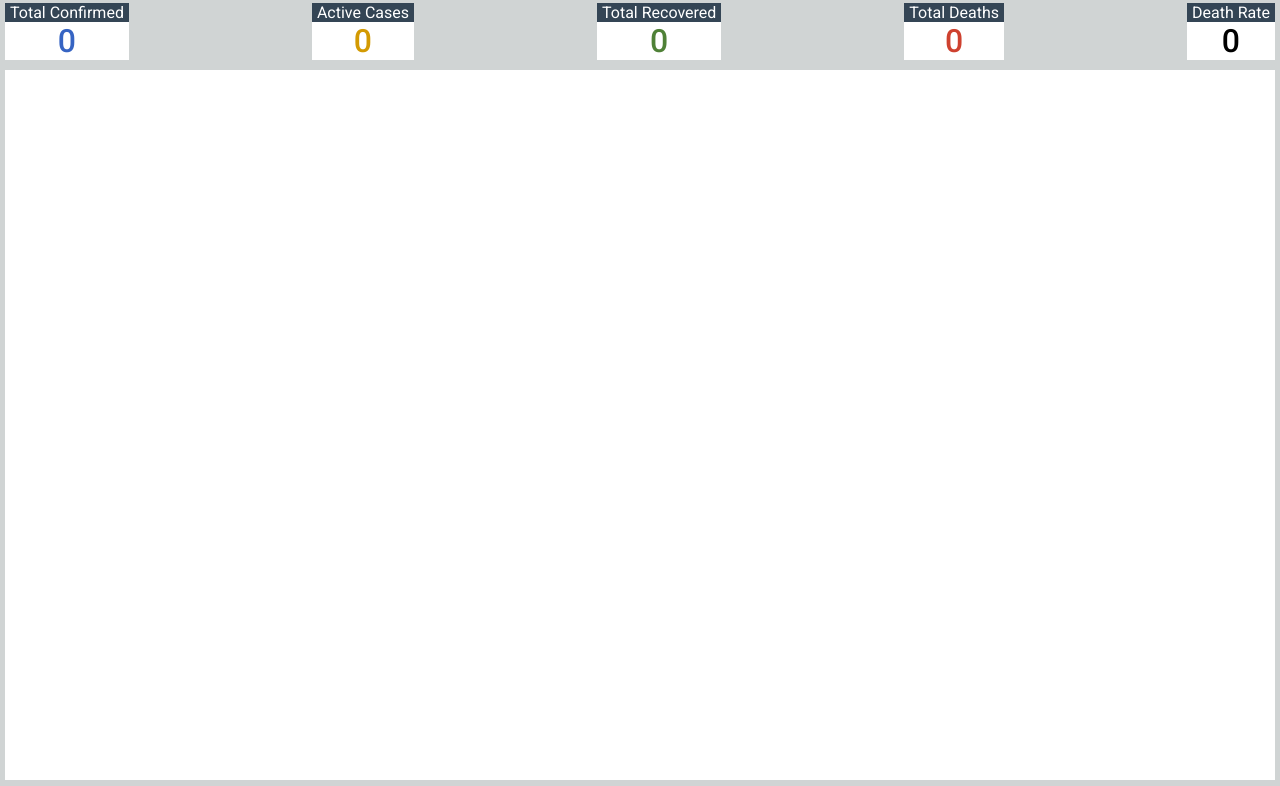
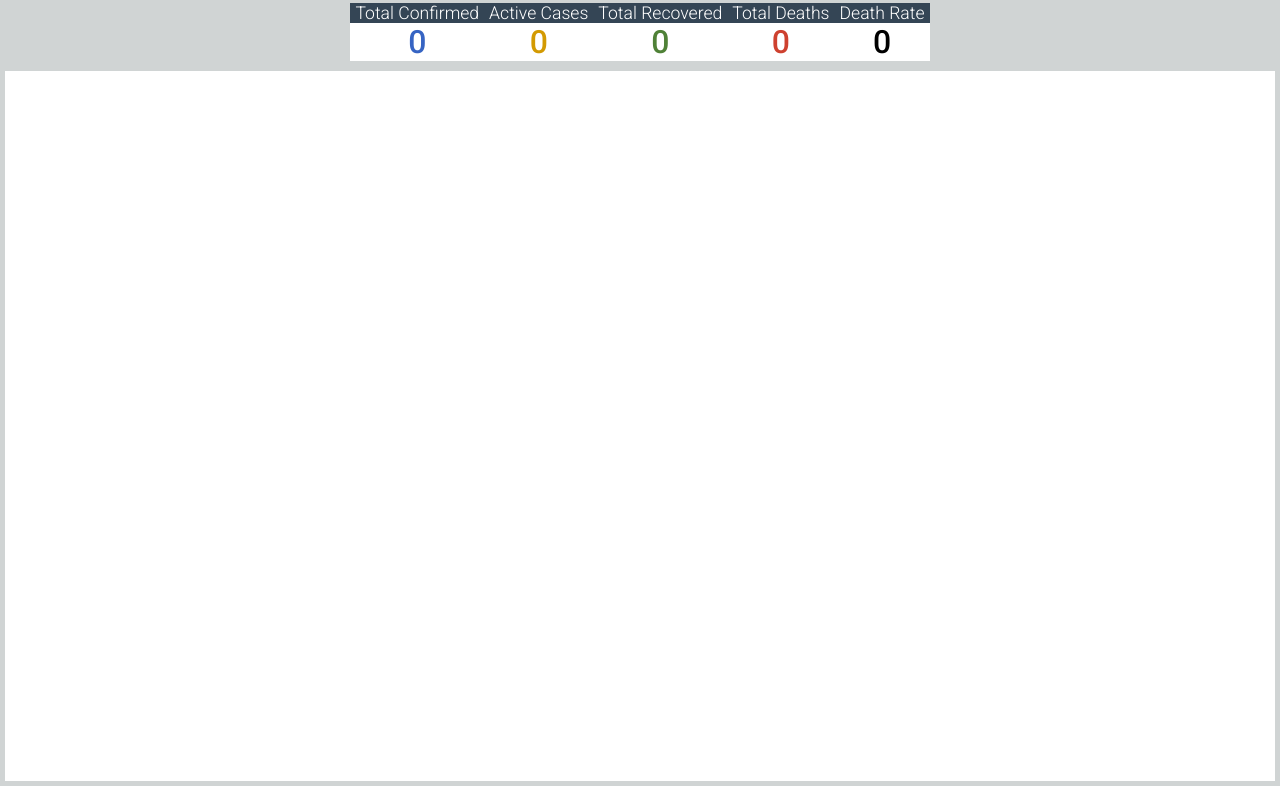
Before and after one commit to LonnyGomes/covid-sankey-vizualization, a website built with Parcel: page src/index.html in a window 1280 px wide. Shown: the part 68-854 px from the top of the page. Built offline with nearby package versions, Linux system fonts and the light colour scheme.

Commit message:
style: join cards together rather then float them
refs #12

```diff
--- a/src/index.html
+++ b/src/index.html
@@ -17,7 +17,9 @@
                 <select name="" id="countries"></select>
             </div>
         </header>
-        <div id="leader-board"></div>
+        <div class="leader-board-container">
+            <div id="leader-board"></div>
+        </div>
         <div class="chart-container">
             <div id="chart"></div>
         </div>
--- a/src/main.scss
+++ b/src/main.scss
@@ -104,9 +104,14 @@ body {
     font-size: 18px;
 }
 
+.leader-board-container {
+    display: flex;
+    justify-content: center;
+}
+
 #leader-board {
     display: flex;
-    justify-content: space-between;
+    justify-content: flex-start;
     padding: 5px;
 }
 
@@ -118,6 +123,8 @@ body {
 
     .leader-board-title {
         font-family: $header-font-family;
+        font-weight: 300;
+        font-size: 1.1rem;
         color: $leader-title-txt-clr;
         background-color: $header-bg-clr;
         width: 100%;
@@ -129,7 +136,7 @@ body {
         font-family: $header-font-family;
         font-weight: 500;
         font-size: 2rem;
-        margin: 0px 15px;
+        margin: 0px 20px;
 
         &.deaths {
             color: $link-clr-deaths;
```
